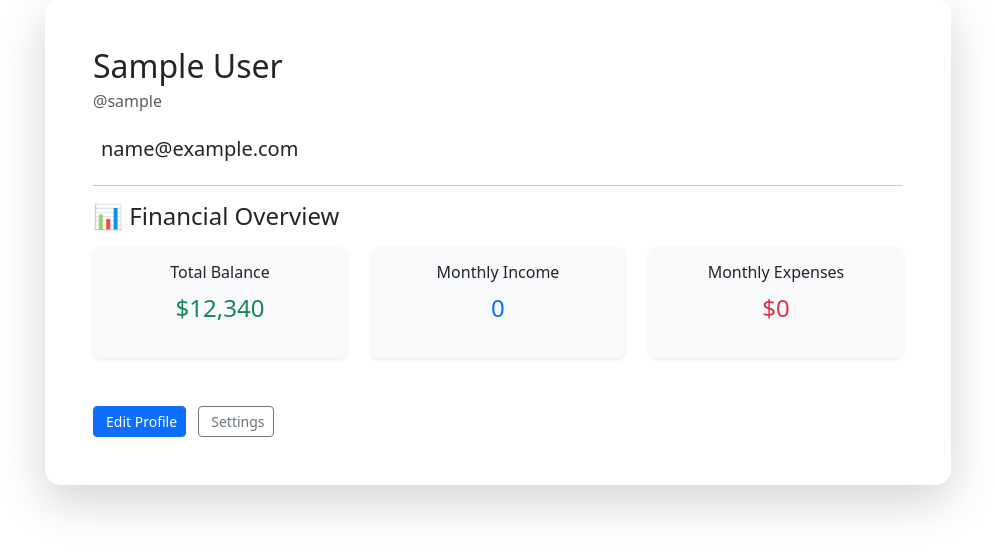
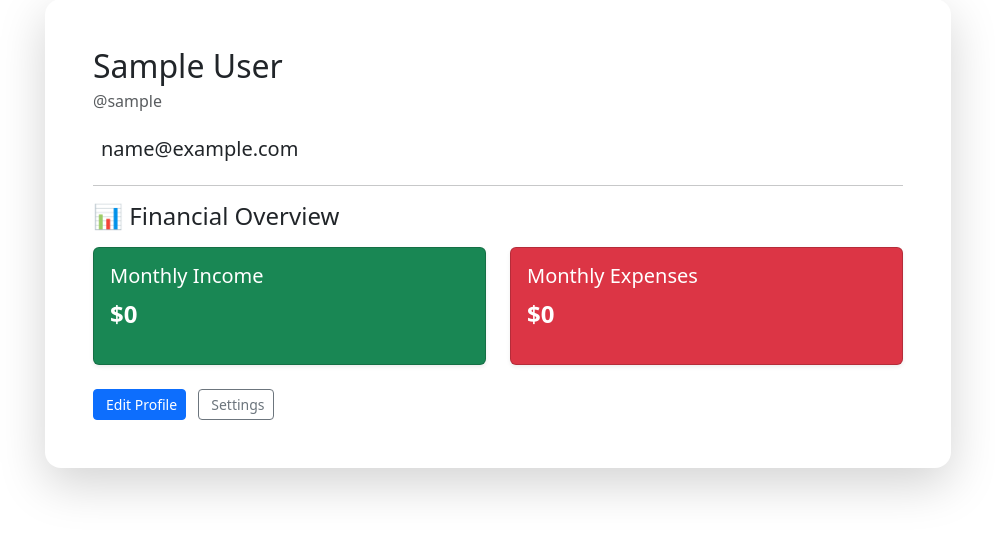
Before and after one commit to Aqwarys/MoneyFlow, a Django app: page /user/profile/ in a window 1280 px wide. Shown: the part 105-658 px from the top of the page, without its empty margins (142-1137 px from the left). Run offline with Django 5.2, Linux system fonts and the light colour scheme; the visitor is signed in with stand-in values (Sample User, id 1); data that the repository does not hold is empty; some libraries are stand-ins or nearby versions.

Commit message:
updated template profile monthly stats and enhanced mothly methods

```diff
--- a/transaction/models.py
+++ b/transaction/models.py
@@ -2,6 +2,7 @@ from django.db import models
 from django.template.defaultfilters import slugify
 from django.core.exceptions import ValidationError
 from django.utils import timezone
+from django.db.models import Sum
 
 from dateutil.relativedelta import relativedelta
 
@@ -118,21 +119,15 @@ class Transaction(models.Model):
 
 
     def monthly_expenses(self, request):
-        try:
-            transactions = Transaction.objects.filter(user=request.user, transaction_type__is_expense=True, date__gte=subtract_month())
-        except:
-            return 0
-        result = 0
-        for transaction in transactions:
-            result += transaction.amount
-        return result
+        return (
+            Transaction.objects
+            .filter(user=request.user, transaction_type__is_expense=True, date__gte=subtract_month())
+            .aggregate(total=Sum('amount'))['total'] or 0
+        )
 
     def monthly_income(self, request):
-        try:
-            transactions = Transaction.objects.filter(user=request.user, transaction_type__is_expense=False, date__gte=subtract_month())
-        except:
-            return 0
-        result = 0
-        for transaction in transactions:
-            result += transaction.amount
-        return result
+        return (
+            Transaction.objects
+            .filter(user=request.user, transaction_type__is_expense=False, date__gte=subtract_month())
+            .aggregate(total=Sum('amount'))['total'] or 0
+        )
--- a/user/templates/user/profile.html
+++ b/user/templates/user/profile.html
@@ -27,23 +27,23 @@
 
                     <!-- Financial Overview -->
                     <h4 class="mb-3">📊 Financial Overview</h4>
-                    <div class="row text-center">
-                        <div class="col-md-4 mb-4">
-                            <div class="bg-light rounded-3 p-3 shadow-sm h-100">
-                                <h6>Total Balance</h6>
-                                <p class="fs-4 text-success">$12,340</p>
+                    <div class="row mb-4">
+                        <div class="col-md-6">
+                            <div class="card text-white bg-success shadow-sm">
+                                <div class="card-body">
+                                    <h5 class="card-title">Monthly Income</h5>
+                                    <p class="card-text fs-4 fw-bold">${{ monthly_income }}</p>
+                                    <i class="bi bi-cash-stack fs-2"></i>
+                                </div>
                             </div>
                         </div>
-                        <div class="col-md-4 mb-4">
-                            <div class="bg-light rounded-3 p-3 shadow-sm h-100">
-                                <h6>Monthly Income</h6>
-                                <p class="fs-4 text-primary">{{ monthly_income }}</p>
-                            </div>
-                        </div>
-                        <div class="col-md-4 mb-4">
-                            <div class="bg-light rounded-3 p-3 shadow-sm h-100">
-                                <h6>Monthly Expenses</h6>
-                                <p class="fs-4 text-danger">${{ monthly_expenses }}</p>
+                        <div class="col-md-6">
+                            <div class="card text-white bg-danger shadow-sm">
+                                <div class="card-body">
+                                    <h5 class="card-title">Monthly Expenses</h5>
+                                    <p class="card-text fs-4 fw-bold">${{ monthly_expenses }}</p>
+                                    <i class="bi bi-cart-dash fs-2"></i>
+                                </div>
                             </div>
                         </div>
                     </div>
```
